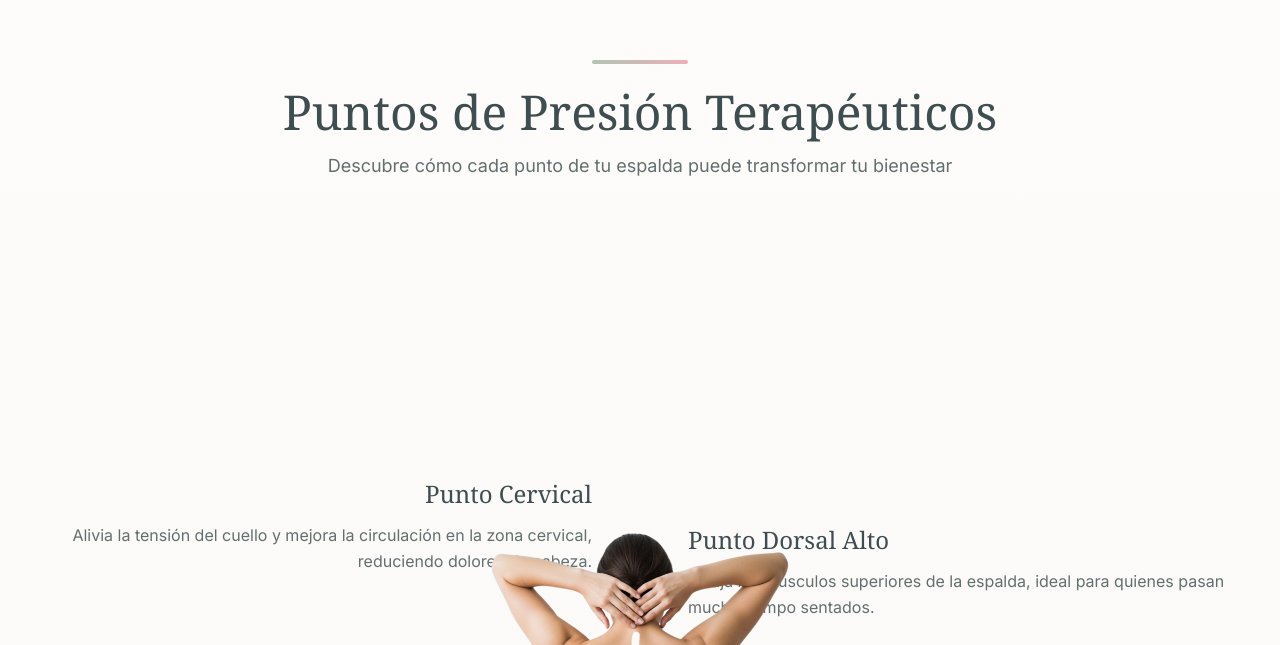
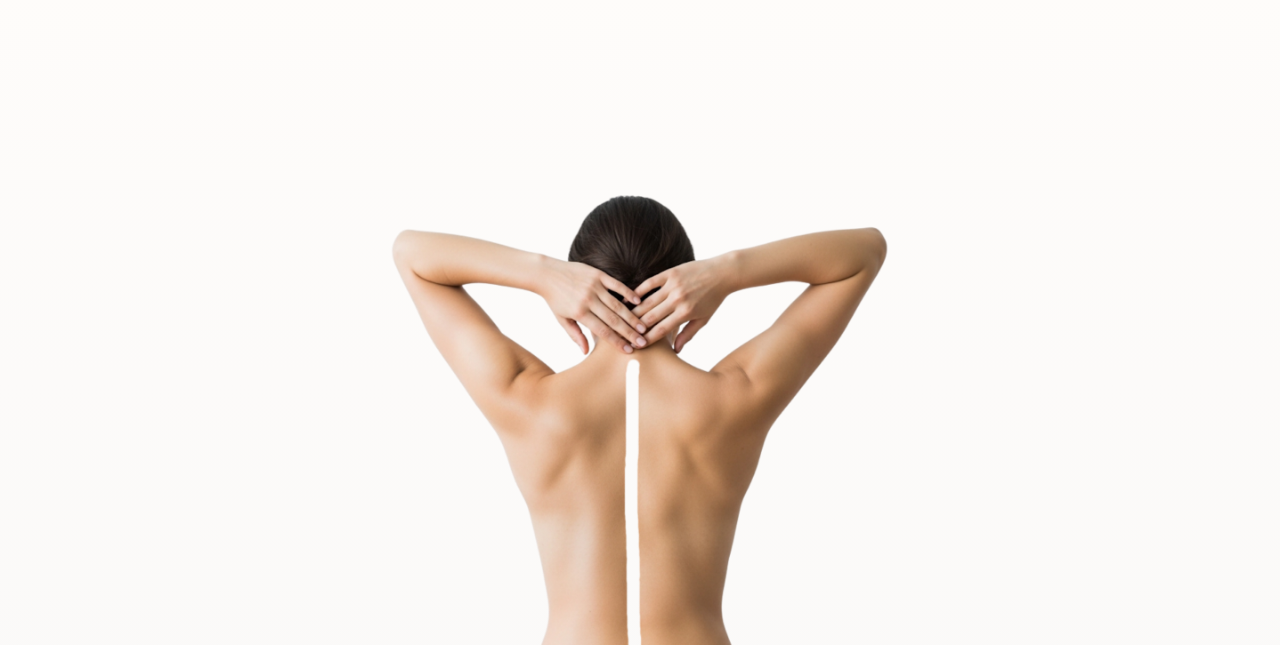
Before and after one commit to DocabyteCompany/punto-rosa-website, a React (Vite) app: page / in a window 1280 px wide. Shown: the part 7435-8080 px from the top of the page. Built offline with nearby package versions, Linux system fonts and the light colour scheme.

Commit message:
Refactor: Maximize image in PressurePointsSection
- Remove text and related logic.
- Restructure containers for full viewport image.
- Adjust image size and centering.
- Clean up unused code.

```diff
--- a/src/components/PressurePointsSection.tsx
+++ b/src/components/PressurePointsSection.tsx
@@ -1,240 +1,19 @@
 
-import React, { useState, useEffect } from 'react';
-import { useInView } from 'react-intersection-observer';
-
-interface PressurePoint {
-  id: number;
-  title: {
-    es: string;
-    en: string;
-  };
-  description: {
-    es: string;
-    en: string;
-  };
-  position: 'left' | 'right';
-  yPosition: number; // Porcentaje de altura donde aparece el punto
-}
+import React from 'react';
 
 interface PressurePointsSectionProps {
   currentLanguage: string;
 }
 
-const pressurePoints: PressurePoint[] = [
-  {
-    id: 1,
-    title: {
-      es: "Punto Cervical",
-      en: "Cervical Point"
-    },
-    description: {
-      es: "Alivia la tensión del cuello y mejora la circulación en la zona cervical, reduciendo dolores de cabeza.",
-      en: "Relieves neck tension and improves circulation in the cervical area, reducing headaches."
-    },
-    position: 'left',
-    yPosition: 15
-  },
-  {
-    id: 2,
-    title: {
-      es: "Punto Dorsal Alto",
-      en: "Upper Dorsal Point"
-    },
-    description: {
-      es: "Relaja los músculos superiores de la espalda, ideal para quienes pasan mucho tiempo sentados.",
-      en: "Relaxes upper back muscles, ideal for those who spend long hours sitting."
-    },
-    position: 'right',
-    yPosition: 30
-  },
-  {
-    id: 3,
-    title: {
-      es: "Punto Medio Espinal",
-      en: "Mid Spinal Point"
-    },
-    description: {
-      es: "Equilibra la energía del cuerpo y mejora la postura corporal general.",
-      en: "Balances body energy and improves overall body posture."
-    },
-    position: 'left',
-    yPosition: 50
-  },
-  {
-    id: 4,
-    title: {
-      es: "Punto Lumbar",
-      en: "Lumbar Point"
-    },
-    description: {
-      es: "Fortalece la zona lumbar y alivia dolores de espalda baja causados por estrés.",
-      en: "Strengthens the lumbar area and relieves lower back pain caused by stress."
-    },
-    position: 'right',
-    yPosition: 70
-  },
-  {
-    id: 5,
-    title: {
-      es: "Punto Sacro",
-      en: "Sacral Point"
-    },
-    description: {
-      es: "Estimula la base energética del cuerpo y mejora la estabilidad postural.",
-      en: "Stimulates the body's energy base and improves postural stability."
-    },
-    position: 'left',
-    yPosition: 85
-  }
-];
-
 const PressurePointsSection: React.FC<PressurePointsSectionProps> = ({ currentLanguage }) => {
-  const [visiblePoints, setVisiblePoints] = useState<Set<number>>(new Set());
-  const { ref, inView } = useInView({
-    threshold: 0.1,
-    triggerOnce: false
-  });
-
-  useEffect(() => {
-    const handleScroll = () => {
-      if (!inView) return;
-
-      const element = document.getElementById('pressure-points-section');
-      if (!element) return;
-
-      const rect = element.getBoundingClientRect();
-      const elementHeight = rect.height;
-      const elementTop = rect.top;
-      const windowHeight = window.innerHeight;
-
-      // Calcular progreso basado en la posición del scroll
-      const progress = Math.max(0, Math.min(1,
-        (windowHeight - elementTop) / (elementHeight + windowHeight)
-      ));
-
-      // Determinar qué puntos deben ser visibles
-      const newVisiblePoints = new Set<number>();
-      pressurePoints.forEach(point => {
-        const pointThreshold = point.yPosition / 100;
-        if (progress >= pointThreshold) {
-          newVisiblePoints.add(point.id);
-        }
-      });
-      setVisiblePoints(newVisiblePoints);
-    };
-
-    window.addEventListener('scroll', handleScroll);
-    handleScroll(); // Initial check
-
-    return () => window.removeEventListener('scroll', handleScroll);
-  }, [inView]);
-
-  const content = {
-    es: {
-      title: "Puntos de Presión Terapéuticos",
-      subtitle: "Descubre cómo cada punto de tu espalda puede transformar tu bienestar"
-    },
-    en: {
-      title: "Therapeutic Pressure Points",
-      subtitle: "Discover how each point on your back can transform your wellbeing"
-    }
-  };
-
-  const selectedContent = content[currentLanguage as keyof typeof content];
-
   return (
-    <section
-      ref={ref}
-      id="pressure-points-section"
-      className="relative min-h-screen py-20 bg-gradient-to-b from-spa-soft-50 to-neutral-warm-50"
-    >
-      {/* 2. Contenedor con Márgenes Horizontales */}
-      <div className="max-w-7xl mx-auto px-4 sm:px-6 lg:px-8">
-        {/* Header */}
-        <div className="text-center mb-16">
-          <div className="w-24 h-1 bg-gradient-to-r from-spa-green-400 to-punto-rosa-400 mx-auto mb-6 rounded-full"></div>
-          <h2 className="text-4xl md:text-5xl font-serif text-text-deep-800 mb-4">
-            {selectedContent.title}
-          </h2>
-          <p className="text-lg text-text-deep-600 max-w-2xl mx-auto">
-            {selectedContent.subtitle}
-          </p>
-        </div>
-
-        {/* 3. Contenedor de 2 Columnas */}
-        <div className="relative grid grid-cols-2 gap-8 min-h-screen">
-
-          {/* Columna Izquierda - Puntos del lado izquierdo */}
-          <div className="flex flex-col justify-center space-y-12 pr-8">
-            {pressurePoints
-              .filter(point => point.position === 'left')
-              .map(point => (
-                <div
-                  key={point.id}
-                  className={`transform transition-all duration-700 ${
-                    visiblePoints.has(point.id)
-                      ? 'translate-x-0 opacity-100'
-                      : '-translate-x-10 opacity-0'
-                  }`}
-                  style={{
-                    transitionDelay: `${point.id * 150}ms`
-                  }}
-                >
-                  <div className="text-right">
-                    <h3 className="text-2xl font-serif text-text-deep-800 mb-3">
-                      {point.title[currentLanguage as keyof typeof point.title]}
-                    </h3>
-                    <p className="text-text-deep-600 leading-relaxed">
-                      {point.description[currentLanguage as keyof typeof point.description]}
-                    </p>
-                  </div>
-                </div>
-              ))}
-          </div>
-
-          {/* Columna Derecha - Puntos del lado derecho */}
-          <div className="flex flex-col justify-center space-y-12 pl-8">
-            {pressurePoints
-              .filter(point => point.position === 'right')
-              .map(point => (
-                <div
-                  key={point.id}
-                  className={`transform transition-all duration-700 ${
-                    visiblePoints.has(point.id)
-                      ? 'translate-x-0 opacity-100'
-                      : 'translate-x-10 opacity-0'
-                  }`}
-                  style={{
-                    transitionDelay: `${point.id * 150}ms`
-                  }}
-                >
-                  <div className="text-left">
-                    <h3 className="text-2xl font-serif text-text-deep-800 mb-3">
-                      {point.title[currentLanguage as keyof typeof point.title]}
-                    </h3>
-                    <p className="text-text-deep-600 leading-relaxed">
-                      {point.description[currentLanguage as keyof typeof point.description]}
-                    </p>
-                  </div>
-                </div>
-              ))}
-          </div>
-
-          {/* 4. Contenedor de Imagen (Posición Absoluta) */}
-          <div className="absolute inset-0 flex items-center justify-center pointer-events-none z-10">
-            <div className="relative w-80 h-screen">
-              {/* Back Silhouette */}
-              <div className="relative w-full h-full z-0">
-                {/* Main back silhouette image */}
-                <img
-                  src="/lovable-uploads/c5d32113-4b94-4ad8-98ee-08abbd8435d1.png"
-                  alt="Back silhouette"
-                  className="w-full h-full object-contain"
-                />
-              </div>
-            </div>
-          </div>
-        </div>
+    <section className="h-screen bg-gradient-to-b from-spa-soft-50 to-neutral-warm-50">
+      <div className="h-full flex items-center justify-center">
+        <img
+          src="/lovable-uploads/c5d32113-4b94-4ad8-98ee-08abbd8435d1.png"
+          alt="Back silhouette"
+          className="max-w-2xl h-full object-contain"
+        />
       </div>
     </section>
   );
```
